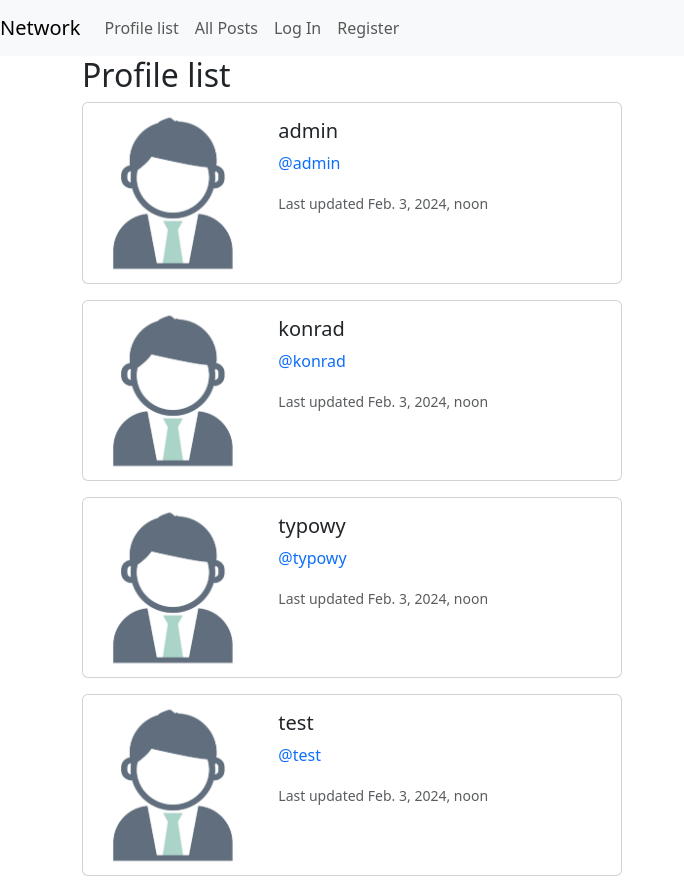
After one commit to Typowy99/X-clone, a Django app: page /all_users in a window 1280 px wide. The commit adds this page. Shown: the whole page, without its empty margins (0-684 px from the left). Run offline with Django 3.2, Linux system fonts and the light colour scheme; data comes from the database, SQL or seed files in the repository; both versions use the stored data as it was after the commit; some libraries are stand-ins or nearby versions.

Commit message:
Added page with all profiles

```diff
--- a/network/models.py
+++ b/network/models.py
@@ -11,6 +11,8 @@ class User(AbstractUser):
         symmetrical=False,
         related_name='followed_by',
         blank=True)
+    last_activity = models.DateTimeField(auto_now=True)
+    #profile_picture = models.ImageField(upload_to='profile_pictures/', null=True, blank=True)
 
 
 class Post(models.Model):
--- a/network/static/network/styles.css
+++ b/network/static/network/styles.css
@@ -7,5 +7,8 @@
 }
 [id^="like-btn-"] {
     border: none;
-    background-color: none;
+    background-color: transparent;
 }
+a {
+    text-decoration: none;
+}
--- /dev/null
+++ b/network/templates/network/all_users.html
@@ -0,0 +1,23 @@
+{% extends "network/layout.html" %}
+{% load static %}
+
+{% block body %}
+<h2>Profile list</h2>
+{% for user in users %}
+    <div class="card mb-3" style="max-width: 540px;">
+        <div class="row g-0">
+        <div class="col-md-4">
+            <img src="{% static 'network/images/user_profile_default.jpg' %}" class="img-fluid rounded-start" alt="user_profile">
+        </div>
+        <div class="col-md-8">
+            <div class="card-body">
+            <h5 class="card-title">{{ user }}</h5>
+            <p class="card-text"><a href="{% url 'profile' user %}">@{{ user }}</a></p>
+            <p class="card-text"><small class="text-body-secondary">Last updated {{ user.last_activity }}</small></p>
+            </div>
+        </div>
+        </div>
+    </div>
+{% endfor %}
+
+{% endblock %}
--- /dev/null
+++ b/network/templates/network/nav.html
@@ -0,0 +1,33 @@
+<nav class="navbar navbar-expand-lg navbar-light bg-light">
+    <a class="navbar-brand" href="#">Network</a>
+    <div>
+      <ul class="navbar-nav mr-auto">
+        {% if user.is_authenticated %}
+            <li class="nav-item">
+                <a class="nav-link" href="{% url 'profile' user.username %}"><strong>{{ user.username }}</strong></a>
+            </li>
+        {% endif %}
+        <li class="nav-item">
+            <a class="nav-link" href="{% url 'all_users' %}">Profile list</a>
+          </li>
+        <li class="nav-item">
+          <a class="nav-link" href="{% url 'index' %}">All Posts</a>
+        </li>
+        {% if user.is_authenticated %}
+            <li class="nav-item">
+                <a class="nav-link" href="{% url 'following' %}">Following</a>
+            </li>
+            <li class="nav-item">
+                <a class="nav-link" href="{% url 'logout' %}">Log Out</a>
+            </li>
+        {% else %}
+            <li class="nav-item">
+                <a class="nav-link" href="{% url 'login' %}">Log In</a>
+            </li>
+            <li class="nav-item">
+                <a class="nav-link" href="{% url 'register' %}">Register</a>
+            </li>
+        {% endif %}
+      </ul>
+    </div>
+  </nav>
--- a/network/urls.py
+++ b/network/urls.py
@@ -13,6 +13,7 @@ urlpatterns = [
     path("add_post", views.add_post, name="add_post"),
     path("profile/<str:user_name>", views.profile_view, name="profile"),
     path("following", views.view_following_posts, name="following"),
+    path("all_users", views.all_users, name="all_users"),
 
     # API Routes
     path("follow/", views.follow, name="follow"),
--- a/network/views.py
+++ b/network/views.py
@@ -22,6 +22,18 @@ def index(request):
             "posts": posts
         })
     return render(request, "network/index.html")
+
+
+def all_users(request):
+    if request.user.is_authenticated:
+        users = User.objects.exclude(id=request.user.id)
+        return render(request, "network/all_users.html", {
+            "users": users
+        })
+    else:
+        users = User.objects.all()
+        return render(request, "network/all_users.html", { "users": users })
+
 
 
 @login_required(login_url='login')
```
Also changed, not shown: network/templates/network/layout.html (+8 -30 lines), db.sqlite3, network/migrations/0002_user_last_activity_alter_comment_id_alter_post_id_and_more.py (added), network/static/network/images/user_profile_default.jpg (added).
